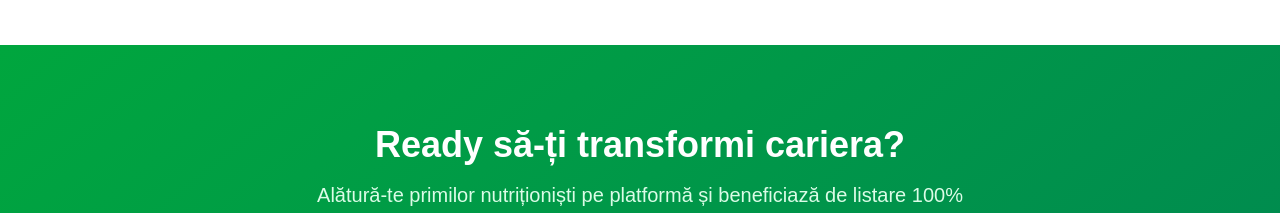
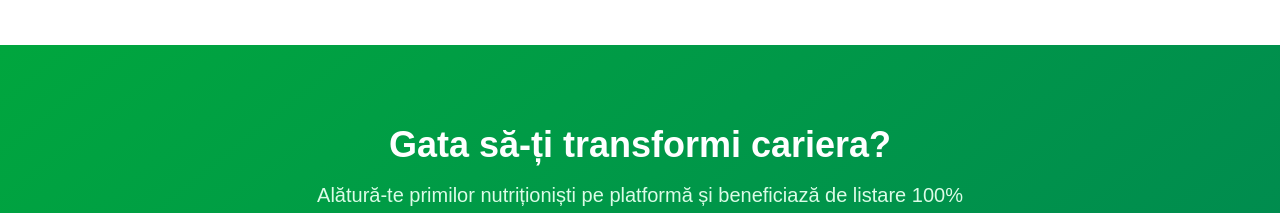
Before and after one commit to stefali1-dev/nutri-find, a Next.js app: page /nutritionisti in a window 1280 px wide. Shown: the part 4460-4673 px from the top of the page. Built offline with nearby package versions, Linux system fonts and the light colour scheme; no server answers.

Commit message:
Edit static text

```diff
--- a/src/pages/nutritionisti.tsx
+++ b/src/pages/nutritionisti.tsx
@@ -694,7 +694,7 @@ export default function NutritionistsPage() {
                     <div className="max-w-6xl mx-auto px-4">
                         <div className="text-center mb-12">
                             <h2 className="text-4xl font-bold text-white mb-4">
-                                Ready să-ți transformi cariera?
+                                Gata să-ți transformi cariera?
                             </h2>
                             <p className="text-xl text-green-100 mb-8 max-w-2xl mx-auto">
                                 Alătură-te primilor nutriționiști pe platformă și beneficiază de listare 100% gratuită plus promovare prioritară
```
